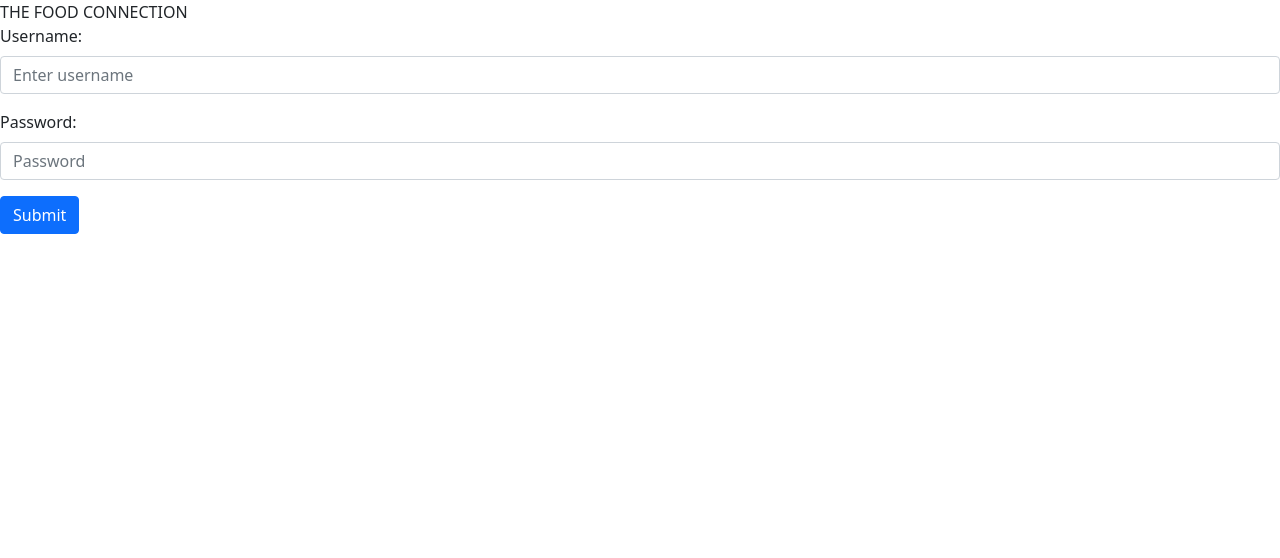
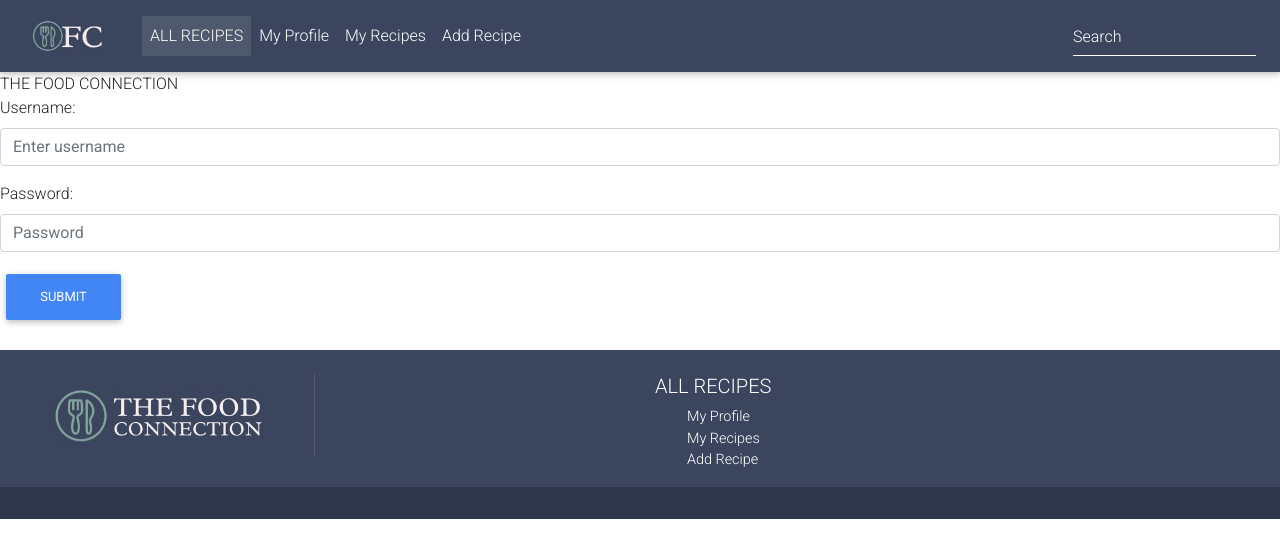
Before and after one commit to The-Food-Connection/foodconnection-client, a React (Create React App) app: page /login in a window 1280 px wide. Shown: the top 558 px of the page. Built offline with nearby package versions, Linux system fonts and the light colour scheme.

Commit message:
added navbar and footer code back in to repo, added some colour styling, changed links to be inline with our plan

```diff
--- a/src/App.js
+++ b/src/App.js
@@ -4,6 +4,7 @@
 import SignUp from "./components/SignUp";
 import Home from "./components/Home";
 import NavigationBar from "./components/NavigationBar";
+import Footer from "./components/Footer";
 import RecipeList from "./components/RecipeList";
 import NotFound from "./components/NotFound";
 import 'bootstrap/dist/css/bootstrap.min.css';
@@ -13,16 +14,17 @@
 function App() {
   return (
     <div className="App">
-      THE FOOD CONNECTION
       <AuthProvider>
         <Router>
           <NavigationBar />
+          THE FOOD CONNECTION
           <Switch>
             <Route path="/" exact component={Home} />
             <Route path="/login" exact component={Login} />
             <Route path="/sign-up" exact component={SignUp} />
             <Route render={() => <h1>404 Page not found</h1>} />
           </Switch>
+          <Footer />
         </Router>
       </AuthProvider>
     </div>
--- a/src/components/Footer.jsx
+++ b/src/components/Footer.jsx
@@ -1,14 +1,46 @@
-import React, { Component } from 'react'
+import React from 'react'
+import { MDBCol, MDBContainer, MDBRow, MDBFooter } from "mdbreact";
+import fclogo from "../images/FClogo.JPG";
 
-export class Footer extends Component {
-  render() {
-    return (
-      <div>
-
+const Footer = () => {
+  return (
+    <MDBFooter color="mdb-color darken-1" className="font-small pt-4 mt-4">
+      <MDBContainer fluid className="text-center text-md-left">
+        <MDBRow>
+          <MDBCol md="6">
+            {/* <h5 className="title">Footer Content</h5> */}
+            <img src={fclogo} width="300px"/>
+            {/* <p>
+              Here you can use rows and columns here to organize your footer
+              content.
+            </p> */}
+          </MDBCol>
+          <MDBCol md="6">
+            <h5 className="title">ALL RECIPES</h5>
+            <ul>
+              <li className="list-unstyled">
+                <a href="#!">My Profile</a>
+              </li>
+              <li className="list-unstyled">
+                <a href="#!">My Recipes</a>
+              </li>
+              <li className="list-unstyled">
+                <a href="#!">Add Recipe</a>
+              </li>
+              {/* <li className="list-unstyled">
+                <a href="#!">ABOUT US</a>
+              </li> */}
+            </ul>
+          </MDBCol>
+        </MDBRow>
+      </MDBContainer>
+      <div className="footer-copyright text-center py-3">
+        <MDBContainer fluid>
+          {/* &copy; {new Date().getFullYear()} Copyright: <a href="https://www.mdbootstrap.com"> MDBootstrap.com </a> */}
+        </MDBContainer>
       </div>
-    )
-  }
+    </MDBFooter>
+  );
 }
 
-
-export default Footer
+export default Footer;
--- a/src/components/NavigationBar.jsx
+++ b/src/components/NavigationBar.jsx
@@ -1,13 +1,71 @@
 import React, { Component } from 'react'
+import {
+  MDBNavbar, MDBNavbarBrand, MDBNavbarNav, MDBNavItem, MDBNavLink, MDBNavbarToggler, MDBCollapse, MDBFormInline,
+  MDBDropdown, MDBDropdownToggle, MDBDropdownMenu, MDBDropdownItem
+  } from "mdbreact";
+import { BrowserRouter as Router } from 'react-router-dom';
+import fclogoshort from "../images/FClogoshort.JPG";
 
 export class NavigationBar extends Component {
+  state = {
+    isOpen: false
+  };
+
+  toggleCollapse = () => {
+    this.setState({ isOpen: !this.state.isOpen });
+  }
+
   render() {
     return (
-      <div>
+      <Router>
+        <MDBNavbar color="mdb-color darken-1" dark expand="md">
+          <MDBNavbarBrand>
+            {/* <strong className="white-text">THE FOOD CONNECTION</strong> */}
+            <img src={fclogoshort} width="110px"/>
+          </MDBNavbarBrand>
+          <MDBNavbarToggler onClick={this.toggleCollapse} />
+          <MDBCollapse id="navbarCollapse3" isOpen={this.state.isOpen} navbar>
+            <MDBNavbarNav left>
+              <MDBNavItem active>
+                <MDBNavLink to="#!">ALL RECIPES</MDBNavLink>
+              </MDBNavItem>
+              <MDBNavItem>
+                <MDBNavLink to="#!">My Profile</MDBNavLink>
+              </MDBNavItem>
+              <MDBNavItem>
+                <MDBNavLink to="#!">My Recipes</MDBNavLink>
+              </MDBNavItem>
+              <MDBNavItem>
+                <MDBNavLink to="#!">Add Recipe</MDBNavLink>
+              </MDBNavItem>
+              <MDBNavItem>
+                {/* <MDBDropdown> */}
+                  {/* <MDBDropdownToggle nav caret>
+                    <span className="mr-2">Dropdown</span>
+                  </MDBDropdownToggle> */}
+                  {/* <MDBDropdownMenu>
+                    <MDBDropdownItem href="#!">Action</MDBDropdownItem>
+                    <MDBDropdownItem href="#!">Another Action</MDBDropdownItem>
+                    <MDBDropdownItem href="#!">Something else here</MDBDropdownItem>
+                    <MDBDropdownItem href="#!">Something else here</MDBDropdownItem>
+                  </MDBDropdownMenu> */}
+                {/* </MDBDropdown> */}
+              </MDBNavItem>
+            </MDBNavbarNav>
+            <MDBNavbarNav right>
+              <MDBNavItem>
+                <MDBFormInline waves>
+                  <div className="md-form my-0">
+                    <input className="form-control mr-sm-2" type="text" placeholder="Search" aria-label="Search" />
+                  </div>
+                </MDBFormInline>
+              </MDBNavItem>
+            </MDBNavbarNav>
+          </MDBCollapse>
+        </MDBNavbar>
+      </Router>
+      );
+    }
+  }
 
-      </div>
-    )
-  }
-}
-
-export default NavigationBar
+export default NavigationBar;
--- a/src/index.js
+++ b/src/index.js
@@ -2,7 +2,10 @@
 import ReactDOM from 'react-dom';
 import './index.css';
 import App from './App';
-import reportWebVitals from './reportWebVitals';
+
+import '@fortawesome/fontawesome-free/css/all.min.css';
+import 'bootstrap-css-only/css/bootstrap.min.css';
+import 'mdbreact/dist/css/mdb.css';
 
 ReactDOM.render(
   <React.StrictMode>
@@ -10,8 +13,3 @@
   </React.StrictMode>,
   document.getElementById('root')
 );
-
-// If you want to start measuring performance in your app, pass a function
-// to log results (for example: reportWebVitals(console.log))
-// or send to an analytics endpoint. Learn more: https://bit.ly/CRA-vitals
-reportWebVitals();
--- a/src/reportWebVitals.js
+++ /dev/null
@@ -1,13 +0,0 @@
-const reportWebVitals = onPerfEntry => {
-  if (onPerfEntry && onPerfEntry instanceof Function) {
-    import('web-vitals').then(({ getCLS, getFID, getFCP, getLCP, getTTFB }) => {
-      getCLS(onPerfEntry);
-      getFID(onPerfEntry);
-      getFCP(onPerfEntry);
-      getLCP(onPerfEntry);
-      getTTFB(onPerfEntry);
-    });
-  }
-};
-
-export default reportWebVitals;
```
Also changed, not shown: src/images/FClogo.JPG (added), src/images/FClogoshort.JPG (added).
